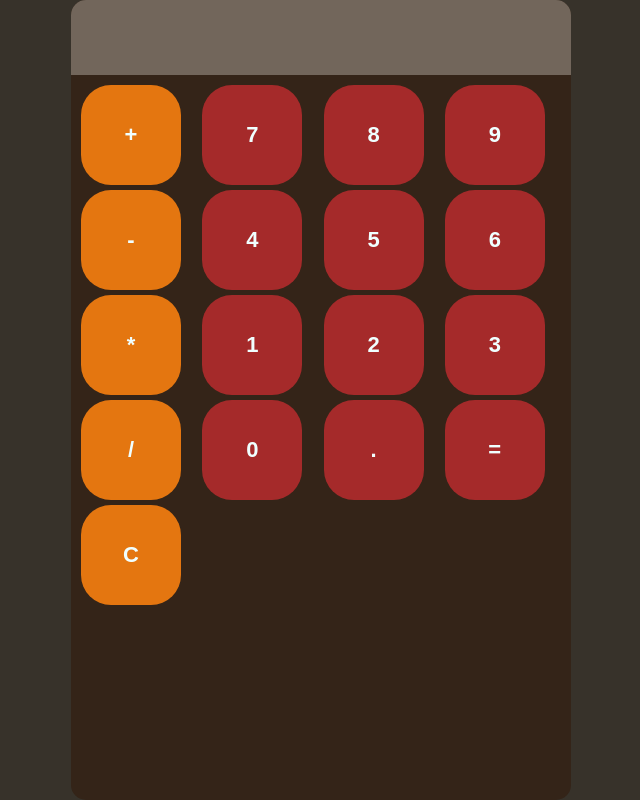
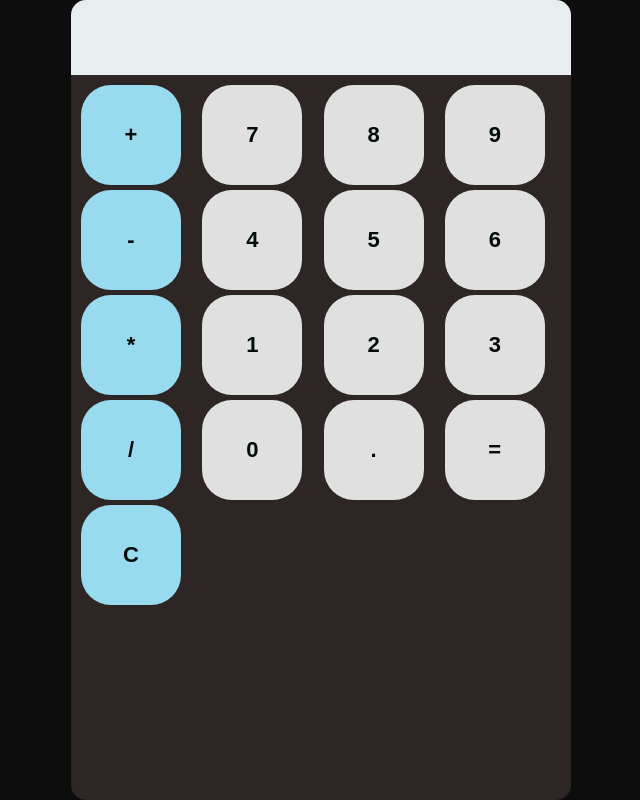
Before and after one commit to Nyazashali/Calculator_Project, a plain HTML site: page index.html in a window 1280 px wide. Shown: the whole page, without its empty margins (319-959 px from the left). Drawn offline with Linux system fonts and the light colour scheme.

Commit message:
Update index.css

```diff
--- a/index.css
+++ b/index.css
@@ -4,14 +4,14 @@ body
     display:flex;
     justify-content: center;
     height: 100vh;
-    background-color: #37322a;
+    background-color: #0d0d0e;
 }
 
 
 #Calculator
 {
    font-family: Arial, Helvetica, sans-serif;
-   background-color: #342418;
+   background-color: #2e2525;
    border-radius: 15px;
    max-width: 500px;
    overflow: hidden;
@@ -25,8 +25,8 @@ body
     font-size: 40px;
     text-align: left;
     border:10px;
-    background-color: #72665b;
-    color: white;
+    background-color: #e8eef0;
+    color: #0f0f0f;
     font-weight: bold;
 
 }
@@ -47,8 +47,8 @@ button{
     height: 100px;
     border-radius: 30px;
     border: none;
-    background-color: brown;
-    color: azure;
+    background-color: #e0e0e0;
+    color: rgb(4, 12, 12);
     font-size: 22px;
     font-weight: bold;
     cursor: pointer;
@@ -56,17 +56,17 @@ button{
 
 button:hover
 {
-    background-color: #1d1716;
+    background-color: #98daee;
 }
 
 .operator-btn
 {
-   background-color: rgb(228, 118, 16);
+   background-color: #98daee;
 }
 
 .operator-btn:hover
 {
-   background-color: rgb(172, 56, 35);
+   background-color: #e0e0e0;
 }
 
 /* Responsive Design */
```
